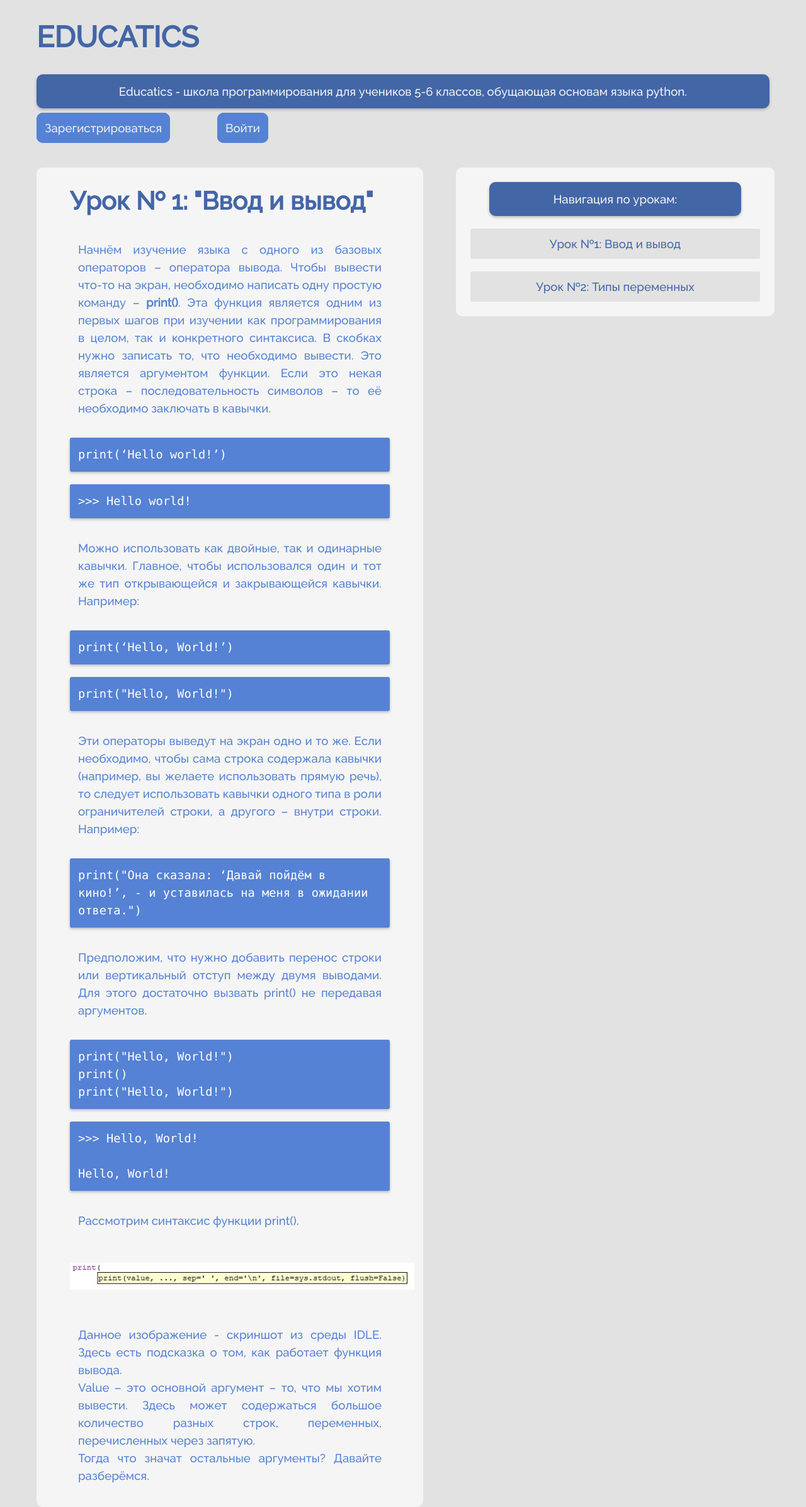
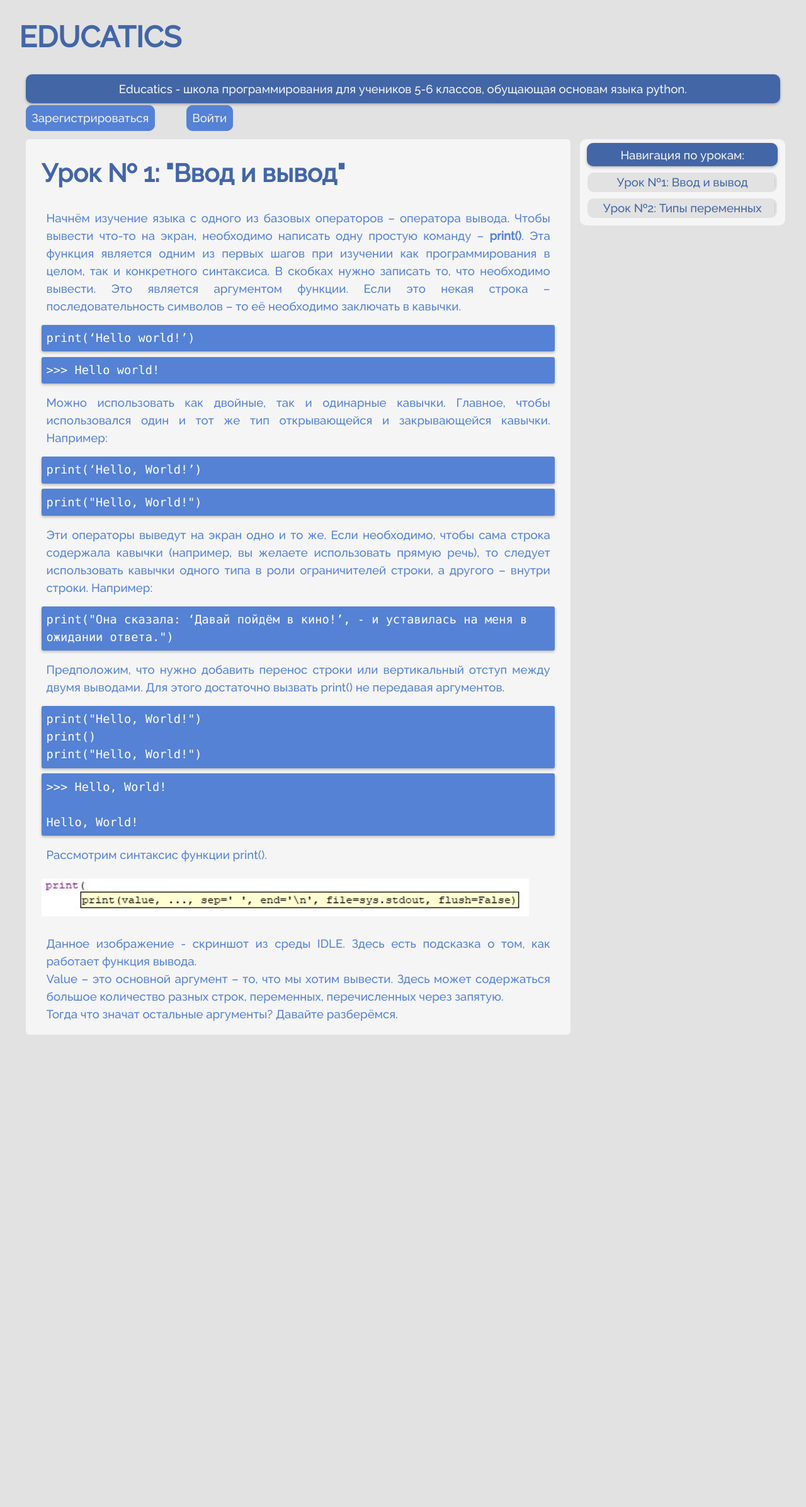
Before and after one commit to Thanoss-blip/WEB--10-, a Flask app: page /lessons/lesson_1 in a window 1280 px wide. Shown: the whole page at 63% size. After the commit the page ends 1643 px from the top, so only its background shows below. Run offline with Flask 2, Linux system fonts and the light colour scheme.

Commit message:
Изменила ширину объектов на процентное значение

```diff
--- a/static/css/main35.css
+++ b/static/css/main35.css
@@ -8,42 +8,49 @@ body {
     color:rgb(67, 102, 167);
     font-size: 35pt;
     text-align: left;
-    margin-left: 50px;
+    margin-left: 2.6%;
   }
   .name_of_the_site{
     text-align:left;
-    margin-right: 600px;
+    margin-right: 32%;
   }
   .less{
     font-size: 30pt;
   }
   .icon{
     text-align:right;
-    margin-left:1000px;
+    margin-left:52%;
     position:absolute;
     right: 0;
-    margin-right: 10px;
-    margin-top:-10px;
+    margin-right: 5%;
+    margin-top:-0.5%;
   }
 
   .main{
       background-color:whitesmoke;
       border: 3px solid whitesmoke;
-      border-radius: 10px;
-      margin-right: 600px;
-      margin-left: 50px;
+      border-radius: 0.5%;
+      margin-left: 2.6%;
       float:left;
+      width: 68%;
   }
-  .base{ /* верхушка страницы контейнер див */
-    margin-bottom:30px;
+  .info{
+    display: inline-block;
+    width: 80%;
+    margin-bottom: 1%;
+  }
+  .logout{
+    display: inline-block;
+    width: 15%;
+    text-align: right;
+    margin-bottom: 1%;
   }
   .menu{ /* меню справа в уроках */
-      width: 500px;
+      width: 25%;
       background-color:whitesmoke;
       border: 3px solid whitesmoke;
       border-radius: 10px;
-      margin-right: 50px;
-      margin-left:1000px;
+      margin-right: 2.6%;
       text-align:right;
       position: fixed; /* Fixed Sidebar (stay in place on scroll) */
       z-index: 0; /* Stay on top */
@@ -56,17 +63,17 @@ body {
     line-height: 1.5;
     box-shadow: 0 2px 4px rgba(0, 0, 0, .25);
     text-align:center;
-    margin-left: 50px;
-    margin-right: 50px;
-    margin-top: 20px;
-    margin-bottom: 20px;
+    margin-left: 2.6%;
+    margin-right: 2.6%;
+    margin-top: 1%;
+    margin-bottom: 1%;
+    border-radius: 10px;
 
     border: 3px solid rgb(67, 102, 167);
-    border-radius: 10px;
 
-    padding: 10px;
+    padding: 0.5%;
     color:whitesmoke;
-    background-color:rgb(67, 102, 167)
+    background-color:rgb(67, 102, 167);
 
   }
   .code_inp {
@@ -87,10 +94,10 @@ body {
     border: 3px solid rgb(85, 130, 212);
   }
   .lesson_images{
-    margin-left: 50px;
-    margin-right: 50px;
-    margin-top: 20px;
-    margin-bottom: 20px;
+    margin-left: 2.6%;
+    margin-right: 2.6%;
+    margin-top: 1%;
+    margin-bottom: 1%;
   }
   .lesson {
     text-align:justify;
@@ -102,12 +109,12 @@ body {
   .btn-menu {
   text-decoration:none;
   text-align:center;
-  margin: 20px;
+  margin: 3%;
 
   border: 3px solid  rgb(226, 226, 226);
-  border-radius: 3px;
+  border-radius: 10px;
 
-  padding: 10px;
+  padding: 0.5%;
   color: rgb(67, 102, 167);
   background-color:rgb(226, 226, 226);
   display:block;
@@ -124,15 +131,16 @@ body {
     color:rgb(226, 226, 226);
   }
   .btn{
+
     text-decoration:none;
     text-align:center;
-    margin: 20px;
-    margin-left: 50px;
+    margin: 1%;
+    margin-left: 2.6%;
 
     border: 3px solid  rgb(85, 130, 212);
     border-radius: 10px;
 
-    padding: 10px;
+    padding: 0.5%;
     color:#f0f0f0;
     background-color:rgb(85, 130, 212);
     -webkit-transition: all 150ms ease-in-out;
@@ -153,11 +161,11 @@ body {
     font-size: 14pt;
     text-decoration:none;
     text-align:center;
-    margin: 20px;
+    margin: 1%;
 
     border: 0px solid white;
     border-radius: 10px;
-    padding: 10px;
+    padding: 0.5%;
     color: rgb(67, 102, 167);
     background-color: whitesmoke;
     -webkit-transition: all 150ms ease-in-out;
```
